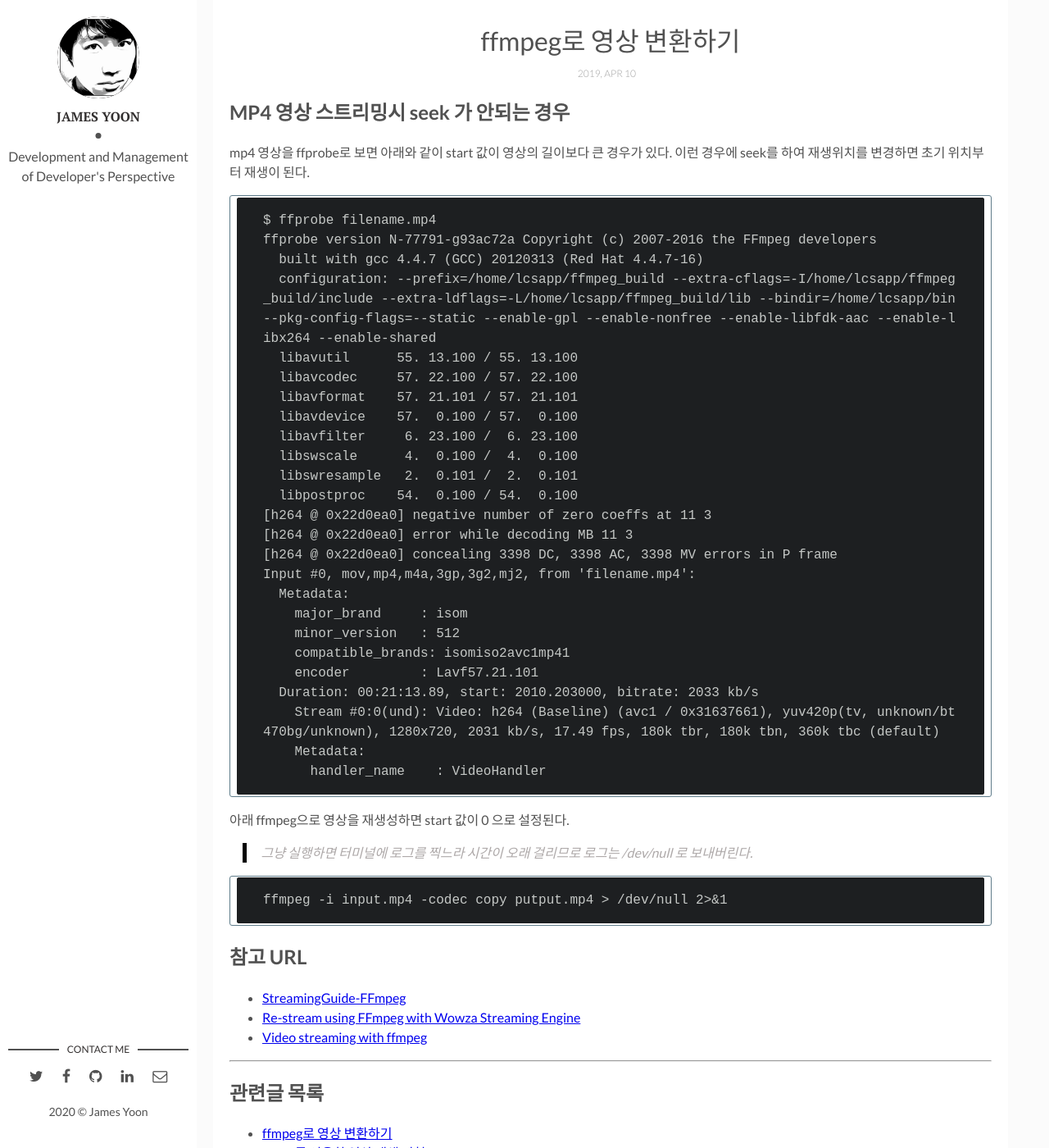
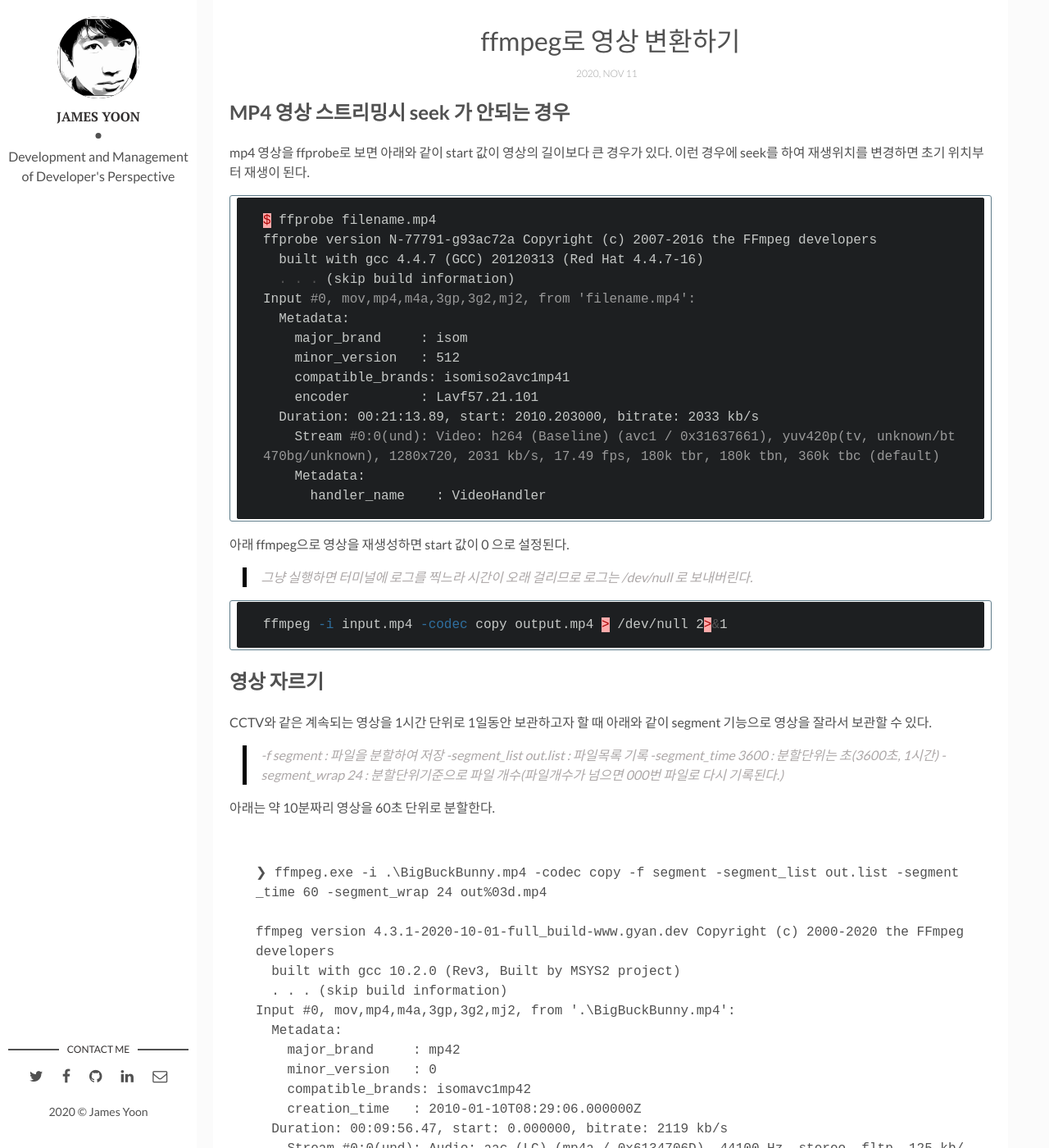
Before and after one commit to butteryoon/butteryoon.github.io, a Jekyll site: the page built from _posts/2019-04-10-using_ffmpeg.md, in a window 1280 px wide and 1400 px high, scrolled down 521 px. Shown: the whole window at 82% size. Built offline with Jekyll 4.4.1, drawn with Linux system fonts in a browser that asks for light colours; comment, search, counter and statistics services are not loaded; some of the changed text lies outside the part shown.

Commit message:
add contents : ffmpeg, powershell

````diff
--- a/_posts/2019-04-10-using_ffmpeg.md
+++ b/_posts/2019-04-10-using_ffmpeg.md
@@ -1,9 +1,11 @@
 ---
 layout: post
 title: "ffmpeg로 영상 변환하기"
+description: "ffmpeg로 영상 변환하기"
 img: ffmpeg.png
 date: 2019-04-10 17:06:00 +0900
-tags: [ffmpeg] # add tag
+last_modified_at: 2020-11-11 14:00:00 +0900
+tags: [ffmpeg, ffprobe, ffplay] # add tag
 related: ffmpeg
 categories: dev
 ---
@@ -13,22 +15,11 @@ categories: dev
 mp4 영상을 ffprobe로 보면 아래와 같이 start 값이 영상의 길이보다 큰 경우가 있다.
 이런 경우에 seek를 하여 재생위치를 변경하면 초기 위치부터 재생이 된다.
 
-```
+```powershell
 $ ffprobe filename.mp4
 ffprobe version N-77791-g93ac72a Copyright (c) 2007-2016 the FFmpeg developers
   built with gcc 4.4.7 (GCC) 20120313 (Red Hat 4.4.7-16)
-  configuration: --prefix=/home/lcsapp/ffmpeg_build --extra-cflags=-I/home/lcsapp/ffmpeg_build/include --extra-ldflags=-L/home/lcsapp/ffmpeg_build/lib --bindir=/home/lcsapp/bin --pkg-config-flags=--static --enable-gpl --enable-nonfree --enable-libfdk-aac --enable-libx264 --enable-shared
-  libavutil      55. 13.100 / 55. 13.100
-  libavcodec     57. 22.100 / 57. 22.100
-  libavformat    57. 21.101 / 57. 21.101
-  libavdevice    57.  0.100 / 57.  0.100
-  libavfilter     6. 23.100 /  6. 23.100
-  libswscale      4.  0.100 /  4.  0.100
-  libswresample   2.  0.101 /  2.  0.101
-  libpostproc    54.  0.100 / 54.  0.100
-[h264 @ 0x22d0ea0] negative number of zero coeffs at 11 3
-[h264 @ 0x22d0ea0] error while decoding MB 11 3
-[h264 @ 0x22d0ea0] concealing 3398 DC, 3398 AC, 3398 MV errors in P frame
+  . . . (skip build information)
 Input #0, mov,mp4,m4a,3gp,3g2,mj2, from 'filename.mp4':
   Metadata:
     major_brand     : isom
@@ -44,11 +35,79 @@ Input #0, mov,mp4,m4a,3gp,3g2,mj2, from 'filename.mp4':
 아래 ffmpeg으로 영상을 재생성하면 start 값이 0 으로 설정된다.
 > 그냥 실행하면 터미널에 로그를 찍느라 시간이 오래 걸리므로 로그는 /dev/null 로 보내버린다.
 
+```powershell
+ffmpeg -i input.mp4 -codec copy output.mp4 > /dev/null 2>&1
 ```
-ffmpeg -i input.mp4 -codec copy putput.mp4 > /dev/null 2>&1
+
+## 영상 자르기
+
+CCTV와 같은 계속되는 영상을 1시간 단위로 1일동안 보관하고자 할 때 아래와 같이 segment 기능으로 영상을 잘라서 보관할 수 있다.
+
+> -f segment : 파일을 분할하여 저장
+> -segment_list out.list : 파일목록 기록
+> -segment_time 3600 : 분할단위는 초(3600초, 1시간)
+> -segment_wrap 24 : 분할단위기준으로 파일 개수(파일개수가 넘으면 000번 파일로 다시 기록된다.)
+
+아래는 약 10분짜리 영상을 60초 단위로 분할한다.
+
+```poewrshell
+
+❯ ffmpeg.exe -i .\BigBuckBunny.mp4 -codec copy -f segment -segment_list out.list -segment_time 60 -segment_wrap 24 out%03d.mp4
+
+ffmpeg version 4.3.1-2020-10-01-full_build-www.gyan.dev Copyright (c) 2000-2020 the FFmpeg developers
+  built with gcc 10.2.0 (Rev3, Built by MSYS2 project)
+  . . . (skip build information)
+Input #0, mov,mp4,m4a,3gp,3g2,mj2, from '.\BigBuckBunny.mp4':
+  Metadata:
+    major_brand     : mp42
+    minor_version   : 0
+    compatible_brands: isomavc1mp42
+    creation_time   : 2010-01-10T08:29:06.000000Z
+  Duration: 00:09:56.47, start: 0.000000, bitrate: 2119 kb/s
+    Stream #0:0(und): Audio: aac (LC) (mp4a / 0x6134706D), 44100 Hz, stereo, fltp, 125 kb/s (default)
+    Metadata:
+      creation_time   : 2010-01-10T08:29:06.000000Z
+      handler_name    : (C) 2007 Google Inc. v08.13.2007.
+    Stream #0:1(und): Video: h264 (High) (avc1 / 0x31637661), yuv420p, 1280x720 [SAR 1:1 DAR 16:9], 1991 kb/s, 24 fps, 24 tbr, 24k tbn, 48 tbc (default)
+    Metadata:
+      creation_time   : 2010-01-10T08:29:06.000000Z
+      handler_name    : (C) 2007 Google Inc. v08.13.2007.
+[segment @ 00000172c17a09c0] Opening 'out.list' for writing
+[segment @ 00000172c17a09c0] Opening 'out000.mp4' for writing
+Output #0, segment, to 'out%03d.mp4':
+  Metadata:
+    major_brand     : mp42
+    minor_version   : 0
+    compatible_brands: isomavc1mp42
+    encoder         : Lavf58.45.100
+    Stream #0:0(und): Video: h264 (High) (avc1 / 0x31637661), yuv420p, 1280x720 [SAR 1:1 DAR 16:9], q=2-31, 1991 kb/s, 24 fps, 24 tbr, 12288 tbn, 24 tbc (default)
+    Metadata:
+      creation_time   : 2010-01-10T08:29:06.000000Z
+      handler_name    : (C) 2007 Google Inc. v08.13.2007.
+    Stream #0:1(und): Audio: aac (LC) (mp4a / 0x6134706D), 44100 Hz, stereo, fltp, 125 kb/s (default)
+    Metadata:
+      creation_time   : 2010-01-10T08:29:06.000000Z
+      handler_name    : (C) 2007 Google Inc. v08.13.2007.
+Stream mapping:
+  Stream #0:1 -> #0:0 (copy)
+  Stream #0:0 -> #0:1 (copy)
+Press [q] to stop, [?] for help
+[segment @ 00000172c17a09c0] Opening 'out001.mp4' for writing
+[segment @ 00000172c17a09c0] Opening 'out002.mp4' for writing
+[segment @ 00000172c17a09c0] Opening 'out003.mp4' for writing
+[segment @ 00000172c17a09c0] Opening 'out004.mp4' for writing
+[segment @ 00000172c17a09c0] Opening 'out005.mp4' for writing
+[segment @ 00000172c17a09c0] Opening 'out006.mp4' for writing
+[segment @ 00000172c17a09c0] Opening 'out007.mp4' for writing
+[segment @ 00000172c17a09c0] Opening 'out008.mp4' for writing
+[segment @ 00000172c17a09c0] Opening 'out009.mp4' for writing
+frame=14315 fps=0.0 q=-1.0 Lsize=N/A time=00:09:56.45 bitrate=N/A speed=1.36e+03x
+video:144985kB audio:9144kB subtitle:0kB other streams:0kB global headers:0kB muxing overhead: unknown
 ```
+
 
 ## 참고 URL
 - [StreamingGuide-FFmpeg](https://trac.ffmpeg.org/wiki/StreamingGuide)
 - [Re-stream using FFmpeg with Wowza Streaming Engine](https://www.wowza.com/docs/how-to-restream-using-ffmpeg-with-wowza-streaming-engine)
 - [Video streaming with ffmpeg](https://www.acmesystems.it/ffmpeg)
+- [Record fragments of 10 seconds using FFMPEG and DSHOW from webcam](https://superuser.com/questions/1019303/record-fragments-of-10-seconds-using-ffmpeg-and-dshow-from-webcam)
````
Also changed, not shown: _posts/2019-01-30-android_adb.md (+49 -8 lines), _posts/2020-07-16-WindowsPowerShell.md (+32 -16 lines), _posts/2020-10-14-WindowsPowerShell_network.md (+3 -1 lines), _posts/2020-10-28-Windows_netshell.md (+5 -3 lines).
